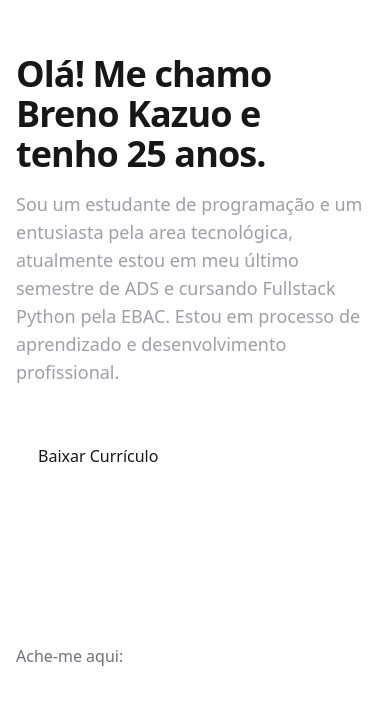
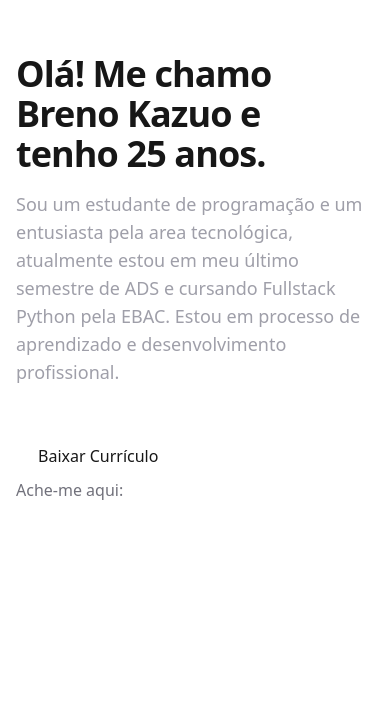
Before and after one commit to brenotoyo/portifolio, a Next.js app: page / in a window 390 px wide. Shown: the part 118-822 px from the top of the page. Built offline with nearby package versions, Linux system fonts and the light colour scheme.

Commit message:
Procurando erro de responsividade

```diff
--- a/src/app/page.tsx
+++ b/src/app/page.tsx
@@ -35,14 +35,14 @@ export default function Home() {
       {/* SEÇÃO SIDEBAR */}
       <section
         id="home"
-        className="bg-background block h-screen w-full snap-start lg:hidden"
+        className="bg-background block min-h-dvh w-full snap-start lg:hidden"
       >
         <Sidebar />
       </section>
       {/* SEÇÃO SOBRE */}
       <section
         id="sobre"
-        className="relative isolate h-screen w-full snap-start bg-white p-4 lg:p-12"
+        className="relative isolate min-h-dvh w-full snap-start bg-white p-4 lg:p-12"
       >
         <SectionSobre />
         {/* BACKGROUND IMAGE */}
```
